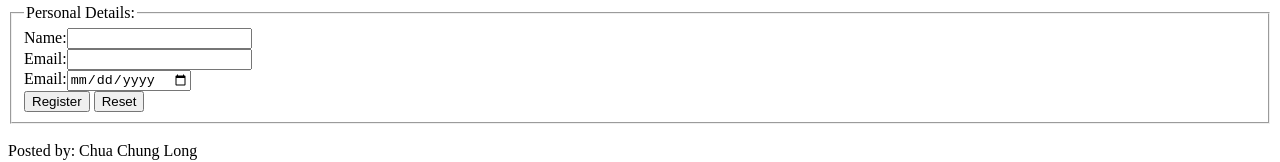
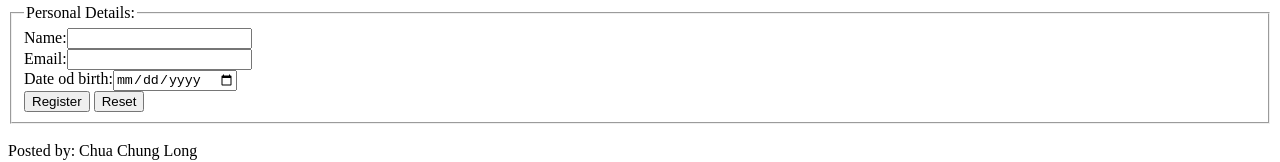
Before and after one commit to carlmaxx97/lab2, a plain HTML site: page register.html in a window 1280 px wide. Shown: the part 339-501 px from the top of the page. Drawn offline with Linux system fonts and the light colour scheme.

Commit message:
Update register.html

```diff
--- a/register.html
+++ b/register.html
@@ -25,7 +25,7 @@
 			<form>
 				<label for="name">Name:</label><input type="text" name="name" id="name"/><br/>
 				<label for="email">Email:</label><input type="email" name="email" id="email"/><br/>
-				<label for="dob">Email:</label><input type="date" name="dob" id="dob"/><br/>
+				<label for="dob">Date od birth:</label><input type="date" name="dob" id="dob"/><br/>
 				<input type="submit" value="Register"/>
 				<input type="reset" value="Reset"/>
 			</form>
```
